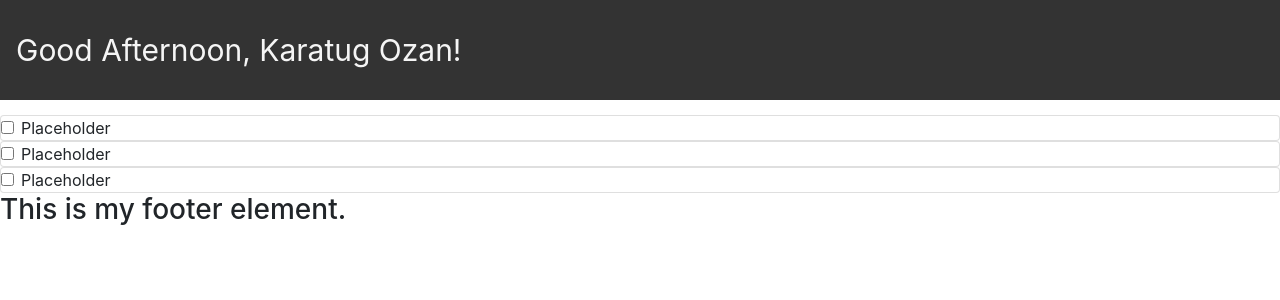
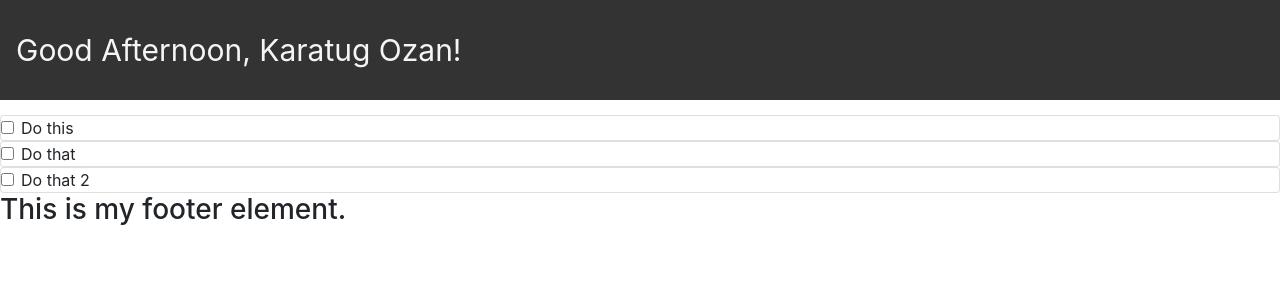
Before and after one commit to karatugo/workinn, a React (Create React App) app in the folder workin/: page / in a window 1280 px wide. Shown: the top 300 px of the page. Built offline with nearby package versions, Linux system fonts and the light colour scheme.

Commit message:
Add props to TodoItem

```diff
--- a/workin/src/components/MainContent.js
+++ b/workin/src/components/MainContent.js
@@ -7,9 +7,9 @@ function MainContent() {
     return (
         <main>
             <div className="todo-list" style={{ }}>
-                <TodoItem />
-                <TodoItem />
-                <TodoItem />
+                <TodoItem item={{ task: "Do this" }}/>
+                <TodoItem item={{ task: "Do that" }}/>
+                <TodoItem item={{ task: "Do that 2" }}/>
             </div>
         </main>
     )
--- a/workin/src/components/TodoItem.js
+++ b/workin/src/components/TodoItem.js
@@ -1,11 +1,13 @@
 import React from "react"
 
-function TodoItem() {
+function TodoItem(props) {
+
+    console.log(props);
 
     return (
         <div className="card form-check">
             <input type="checkbox" className="form-check-input" value="" />
-            <label className="form-check-label">Placeholder</label>
+            <label className="form-check-label">{props.item.task}</label>
         </div>
     )
 }
```
